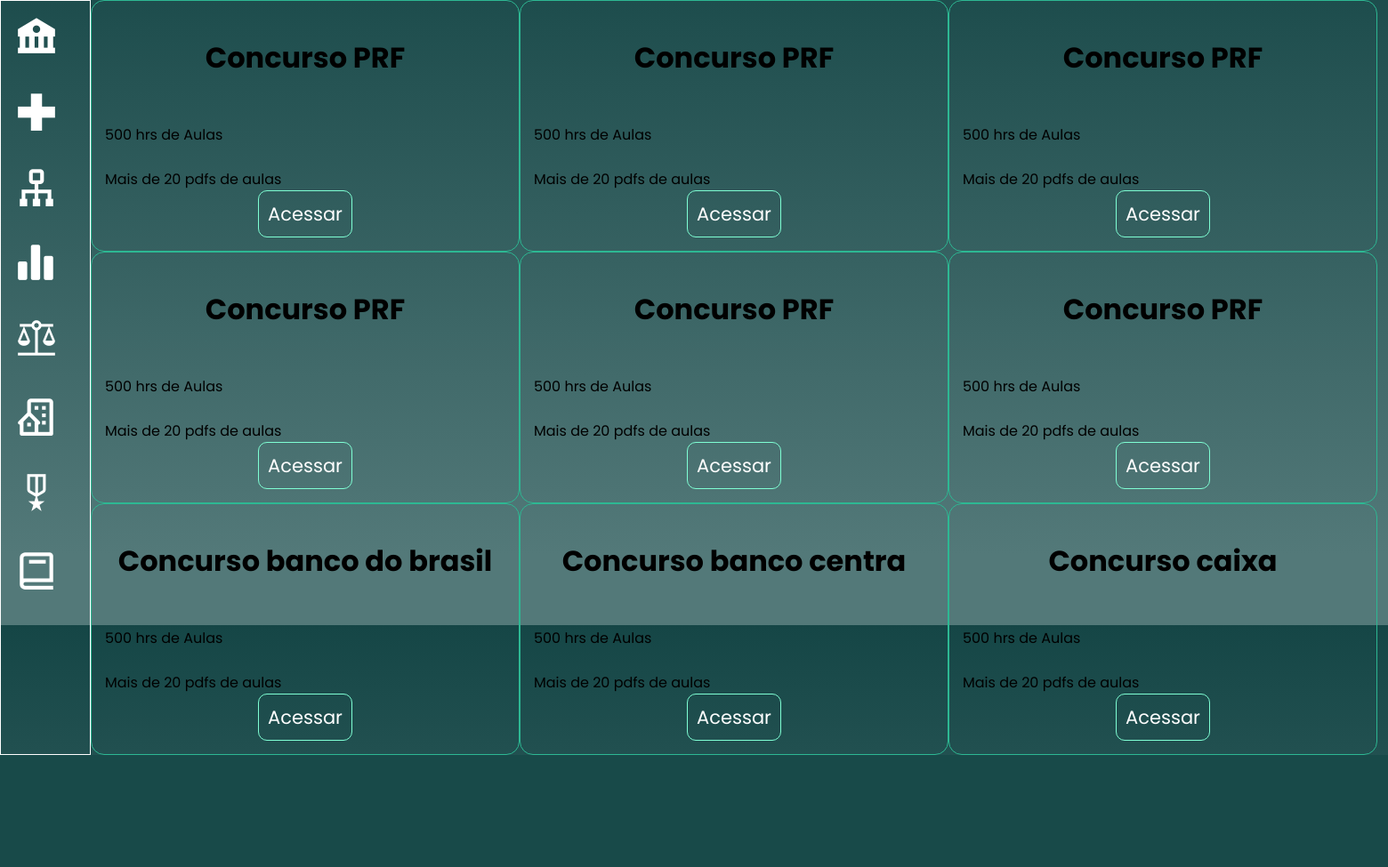
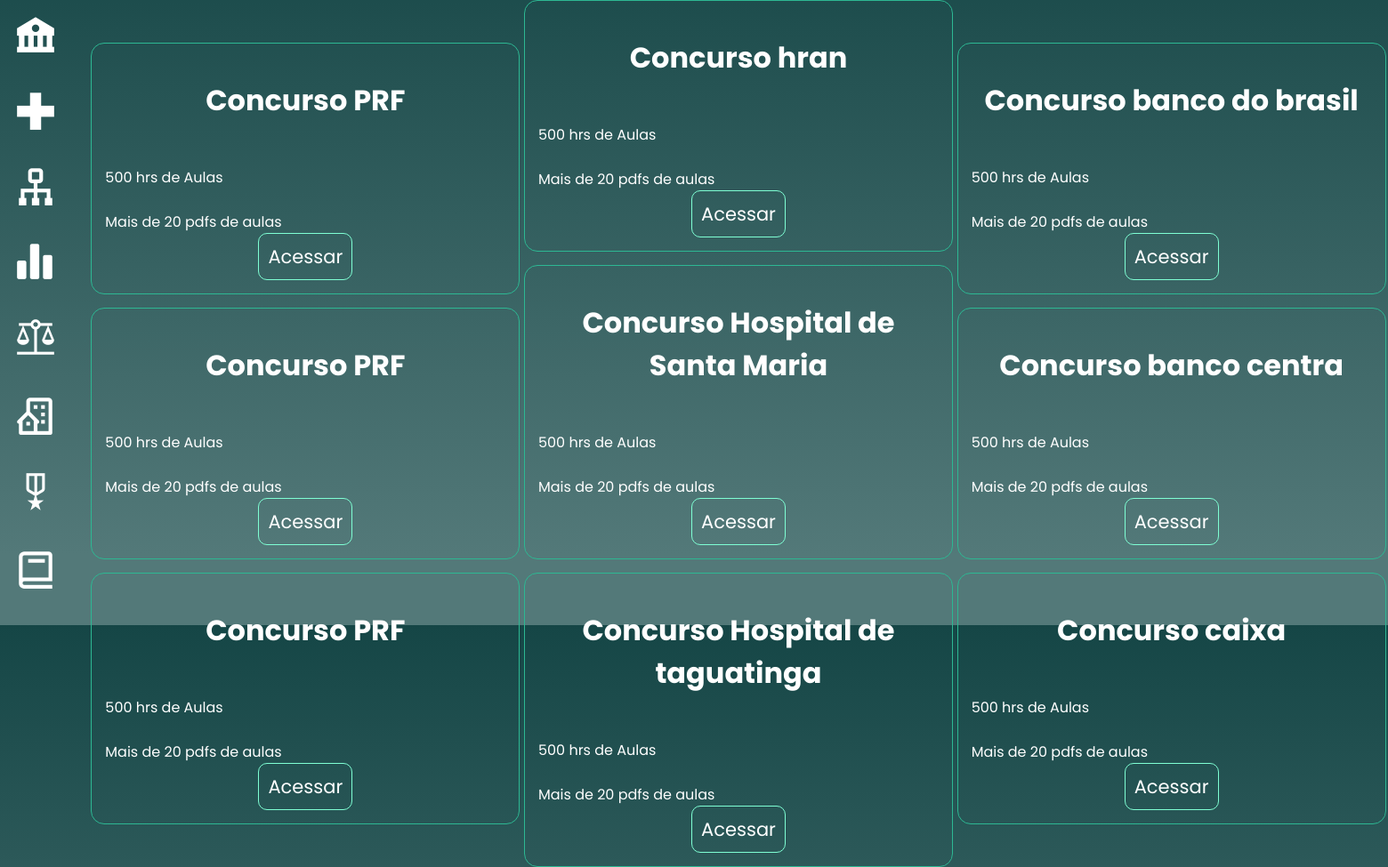
Before and after one commit to andd38/ProjetoTCC, a PHP site: page /html/pesquisa.html in a window 1560 px wide. Shown: the part 97-1072 px from the top of the page at 89% size. Before the commit the page ends 946 px from the top, so only its background shows below. Run offline with PHP 8.4, Linux system fonts and the light colour scheme.

Commit message:
update
concertei mas tentei fazer os outros deu erro

Co-Authored-By: Denys343454 <130403616+Denys343454@users.noreply.github.com>
Co-Authored-By: MatheusXD1 <108773341+MatheusXD1@users.noreply.github.com>
Co-Authored-By: Eduardo Cunha <130495435+SenpaiDEV04@users.noreply.github.com>

```diff
--- a/css/pesquisa.css
+++ b/css/pesquisa.css
@@ -165,30 +165,29 @@ button:hover{
     display: flex;
     flex-direction: column;
     width: 100px;
-    border: #fff solid 1px;
-
-  }
-  .principal > .conteudo{
-display: flex;
 
 
   }
 
-  .areas > .conteudoum{
+
+  .areas > .content{
     color: #fff;
     margin: auto;
     display: flex;
     flex-direction: column;
     gap: 15px;
 
+  }
 
-  }
+
   .carta {
     padding: 15px;
     border: rgb(45, 184, 147) solid 1px;
     width: 450px;
     border-radius: 15px;
     transition: 0.8s;
+
+
   }
   .carta:hover{
     transform: translateY(-15px);
@@ -224,7 +223,3 @@ display: flex;
  button:hover{
   cursor: pointer;
 }
-
-.principaldois {
-  display: none;
-}
--- a/html/pesquisa.html
+++ b/html/pesquisa.html
@@ -59,7 +59,7 @@
 
             <nav>
                 <a href="#"><abbr title="Carreira Bancarios"><i class='bx bxs-bank icons' id="iconeum"></abbr></i></a>
-                <a href="#"><abbr title="Carreira medicina"><i class='bx bx-plus-medical icons'></abbr></i></a>
+                <a href="#"><abbr title="Carreira medicina"><i class='bx bx-plus-medical icons' id="iconedois"></abbr></i></a>
                 <a href="#"><abbr title=" Carreira tecnologia"><i class='bx bx-sitemap icons'></abbr></i></a>
                 <a href="#"><abbr title="Carreira administração"><i class='bx bxs-bar-chart-alt-2 icons'></abbr></i></a>
                 <a href="#"><abbr title="Carreira direito">
@@ -77,8 +77,8 @@
             </nav>
 
 
-                <div class="principal">
-                    <div class="conteudo">
+
+                    <div class="content adm">
                         <div class="carta">
                             <br><h1>Concurso PRF</h1></br>
                             <br>500 hrs de Aulas</br>
@@ -100,21 +100,21 @@
 
 
                     </div>
-                    <div class="conteudo">
+                    <div class="content medicinal">
                         <div class="carta">
-                            <br><h1>Concurso PRF</h1></br>
+                            <br><h1>Concurso hran</h1></br>
                             <br>500 hrs de Aulas</br>
                             <br>Mais de 20 pdfs de aulas
                             <br><button>Acessar</button>
                         </div>
                         <div class="carta">
-                            <br><h1>Concurso PRF</h1></br>
+                            <br><h1>Concurso Hospital de Santa Maria</h1></br>
                             <br>500 hrs de Aulas</br>
                             <br>Mais de 20 pdfs de aulas
                             <br><button>Acessar</button>
                         </div>
                         <div class="carta">
-                            <br><h1>Concurso PRF</h1></br>
+                            <br><h1>Concurso Hospital de taguatinga</h1></br>
                             <br>500 hrs de Aulas</br>
                             <br>Mais de 20 pdfs de aulas
                             <br><button>Acessar</button>
@@ -122,33 +122,28 @@
 
 
                     </div>
-                    <div class="conteudo">
-                        <div class="carta" id="bancos">
+                    <div class="content bancario">
+                        <div class="carta" >
                             <br><h1>Concurso banco do brasil</h1></br>
                             <br>500 hrs de Aulas</br>
                             <br>Mais de 20 pdfs de aulas
                             <br><button>Acessar</button>
                         </div>
-                        <div class="carta" id="bancos">
+                        <div class="carta" >
                             <br><h1>Concurso banco centra</h1></br>
                             <br>500 hrs de Aulas</br>
                             <br>Mais de 20 pdfs de aulas
                             <br><button>Acessar</button>
                         </div>
-                        <div class="carta" id="bancos">
+                        <div class="carta">
                             <br><h1>Concurso caixa</h1></br>
                             <br>500 hrs de Aulas</br>
                             <br>Mais de 20 pdfs de aulas
                             <br><button>Acessar</button>
-                        </div>
 
 
                     </div>
-                </div>
 
-                <div class="principaldois">
-                    <p>oidngsndgk\sljdnfjskndf</p>
-                </div>
 
 
 
```
Also changed, not shown: js/pesquisa.js (+53 -4 lines).
